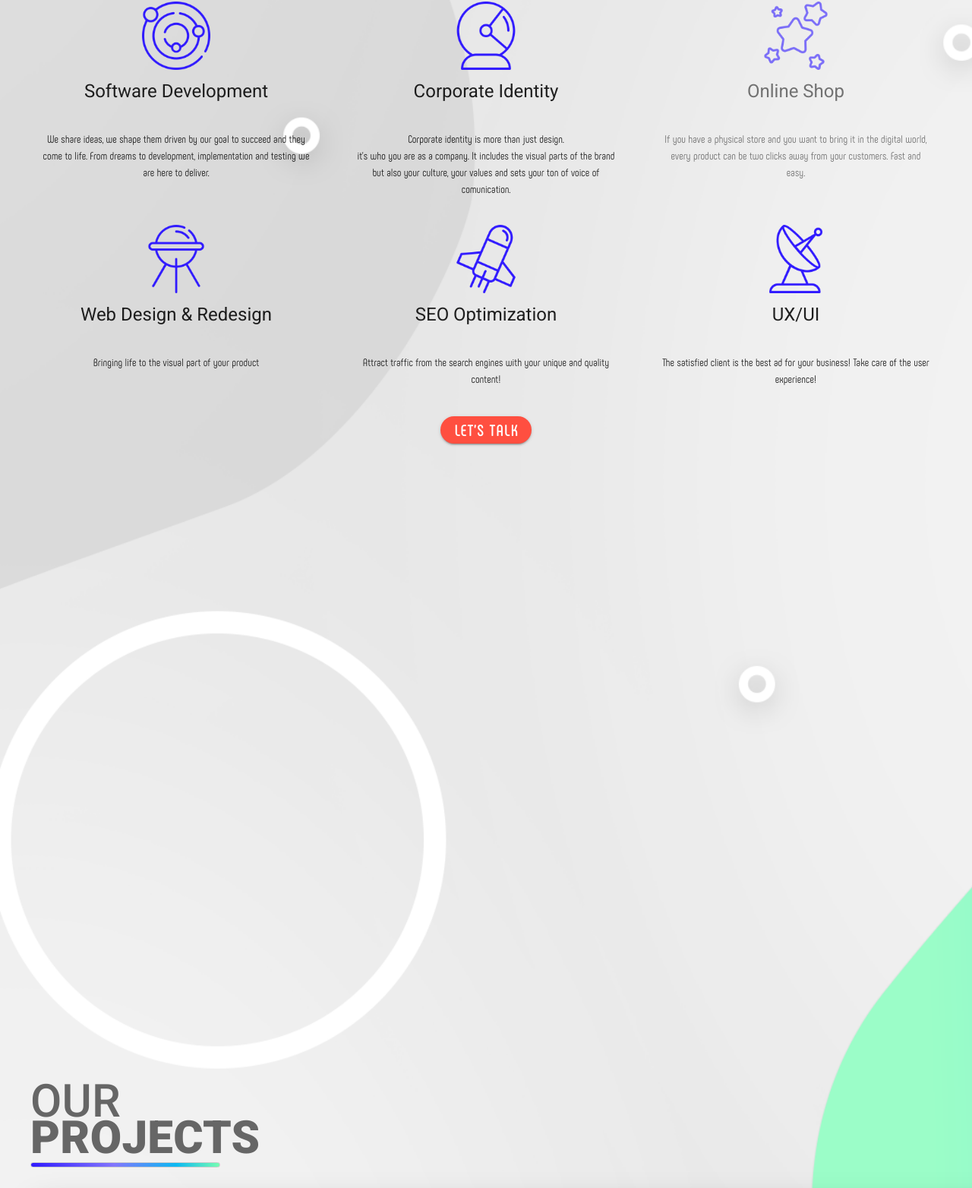
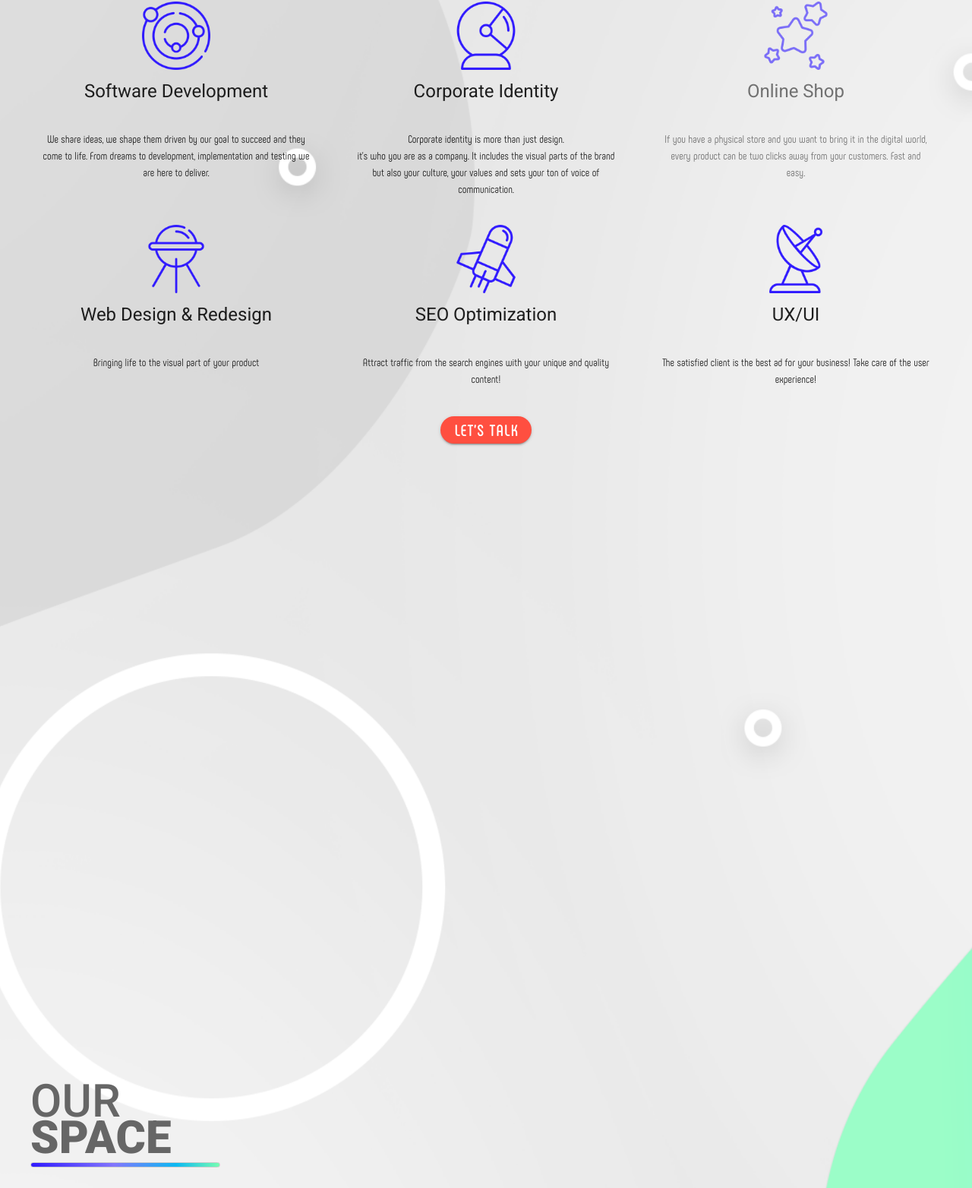
Before and after one commit to georginklv/wedoweb, a Vue app: page / in a window 1280 px wide. Shown: the part 2527-4091 px from the top of the page at 76% size. Built offline with nearby package versions, Linux system fonts and the light colour scheme; what vue-head would draw is missing.

Commit message:
add 3D devices-landscape, edit texts

```diff
--- a/src/components/OurProjects.vue
+++ b/src/components/OurProjects.vue
@@ -4,14 +4,18 @@
 			<v-col class="pa-0">
 				<div class="title">
 					<p class="font-weight-medium text-uppercase">Our</p>
-					<p class="font-weight-black text-uppercase">Projects</p>
+					<p class="font-weight-black text-uppercase">Space</p>
 					<div class="line"></div>
 				</div>
 				<v-container>
 					<v-row class="card-wrapper my-10">
-						<div class="video-scroll">
+						<!-- <div class="video-scroll">
 							<img src="../assets/mockUpWide.png" class="mock-up" />
 							<div class="img-box d-none d-lg-flex d-xl-none"></div>
+						</div> -->
+						<div class="frame">
+						<iframe src='https://my.spline.design/deviceslight-999e034c8fb1b5e133289ad3daee60dc/'
+						frameborder='0' width='1800px' height='900px'></iframe>
 						</div>
 					</v-row>
 				</v-container>
--- a/src/components/TheFooter.vue
+++ b/src/components/TheFooter.vue
@@ -5,8 +5,8 @@
 				<div class="content-wrapper">
 					<h2>We Do Web</h2>
 					<p>
-						We are a creative web design studio which develops boutique
-						websites, awesome brands and graphic design.
+						We are a creative web design studio with individual approach and eye for the detail. <br>
+						We think, we design, we develop, we seek new ideas and solutions and that is what drives us forward.
 					</p>
 				</div>
 			</v-col>
--- a/src/components/WeKnowWeb.vue
+++ b/src/components/WeKnowWeb.vue
@@ -37,7 +37,7 @@
 
 							<v-card-text class="text--primary">
 								<div>Corporate identity is more than just design. <br>it's who you are as a company.
-									It includes the visual parts of the brand but also your culture, your values and sets your ton of voice of comunication. </div>
+									It includes the visual parts of the brand but also your culture, your values and sets your ton of voice of communication. </div>
 							</v-card-text>
 						</v-card>
 					</v-col>
--- a/src/data/storeBlogs.js
+++ b/src/data/storeBlogs.js
@@ -7,7 +7,7 @@ export default {
 			image2: 'needweb.png',
 			id: 1,
 			shortDescription:
-				'You still do not know are need a website? Here you can check why you it. ',
+				'Still hesitating about owning a website? Check out why you need one.',
 			description:
 				'Nowadays, the website is the face of every business. The way people will perceive you, will create a sense of the company and its values, will help you build their trust in your brand.',
 			description2:
```
Also changed, not shown: 1 other file (tests, documents, lock files or other folders).
